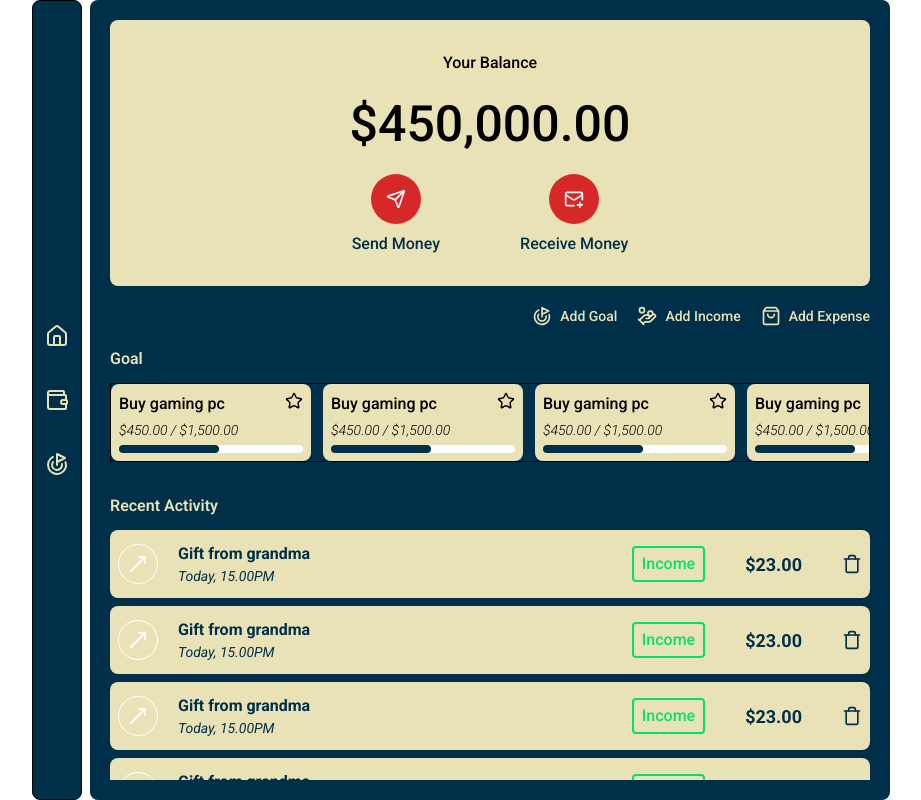
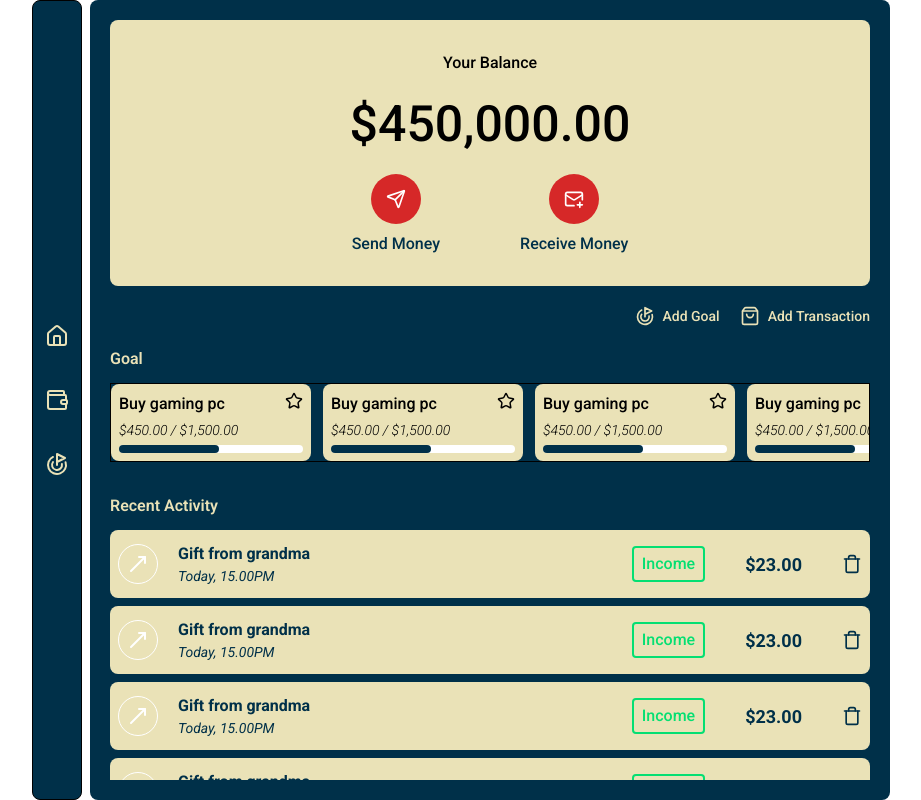
Before and after one commit to Zer0-Gravity/mini-react-project, a React (Vite) app in the folder finance-tracker/: page / in a window 1280 px wide. Shown: the whole page, without its empty margins (179-1100 px from the left). Built offline with nearby package versions, Linux system fonts and the light colour scheme.

Commit message:
Feat: Add navigation logic to transaction window

```diff
--- a/finance-tracker/src/Component/Home/ButtonAdd.tsx
+++ b/finance-tracker/src/Component/Home/ButtonAdd.tsx
@@ -1,14 +1,25 @@
 import type { LucideIcon } from "lucide-react";
+import { useNavigate } from "react-router";
 
 interface ButtonProps {
     icon: LucideIcon;
     text: string;
+    navigate: string;
 }
 
-function ButtonAdd({ icon: Icon, text }: ButtonProps) {
+function ButtonAdd({ icon: Icon, text, navigate }: ButtonProps) {
+    const navigateTo = useNavigate();
+
+    const navigateHandle = () => {
+        navigateTo(navigate);
+    };
+
     return (
         <>
-            <button className="flex gap-2 text-secondary">
+            <button
+                className="flex gap-2 text-secondary"
+                onClick={navigateHandle}
+            >
                 <Icon size={20} />
                 <span className="text-[14px] font-medium">{text}</span>
             </button>
--- a/finance-tracker/src/Pages/Home.tsx
+++ b/finance-tracker/src/Pages/Home.tsx
@@ -1,4 +1,4 @@
-import { Goal, HandCoins, MailPlus, Send, ShoppingBag } from "lucide-react";
+import { Goal, MailPlus, Send, ShoppingBag } from "lucide-react";
 import ButtonAdd from "../Component/Home/ButtonAdd";
 import DisplayButton from "../Component/Home/DisplayButton";
 import GoalCard from "../Component/GoalCard";
@@ -21,8 +21,11 @@ function Home() {
             <section>
                 <div className="flex justify-end gap-5">
                     <ButtonAdd icon={Goal} text="Add Goal" />
-                    <ButtonAdd icon={HandCoins} text="Add Income" />
-                    <ButtonAdd icon={ShoppingBag} text="Add Expense" />
+                    <ButtonAdd
+                        icon={ShoppingBag}
+                        text="Add Transaction"
+                        navigate="/transaction-window"
+                    />
                 </div>
             </section>
 
```
